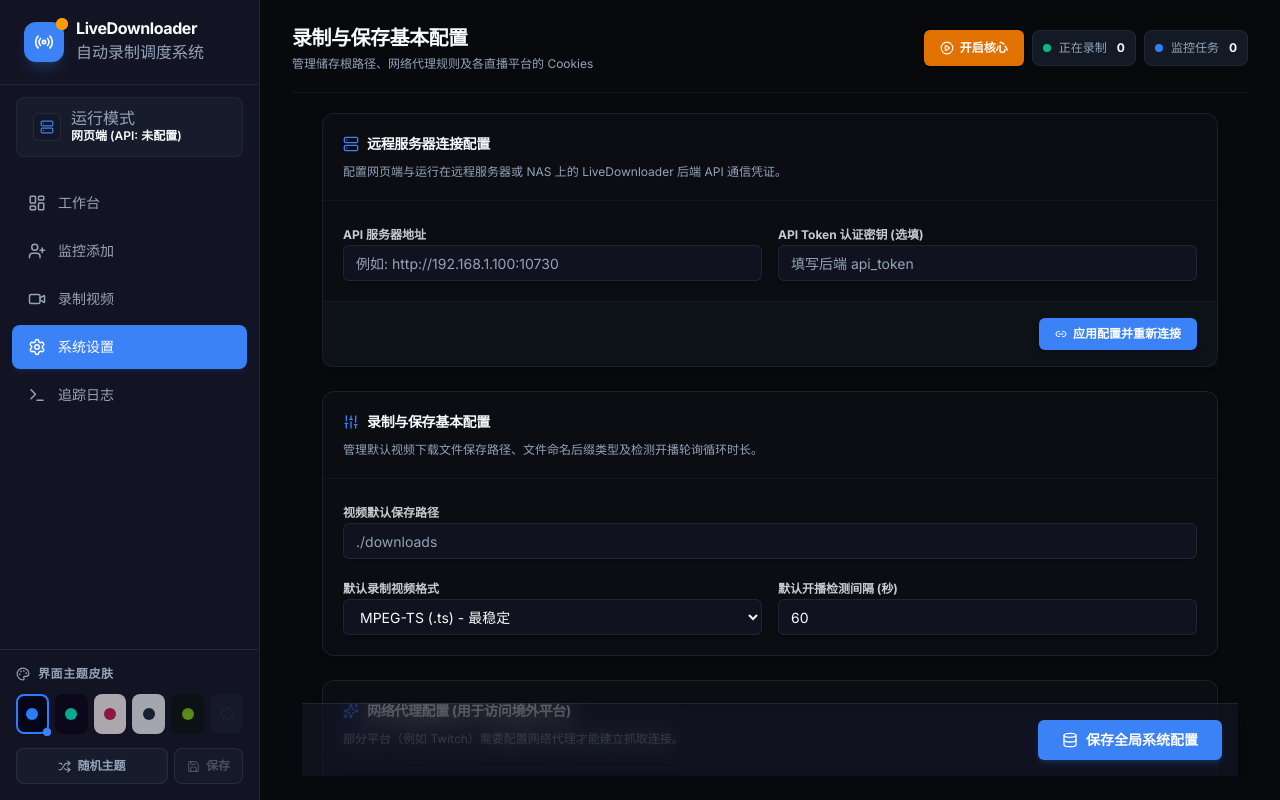
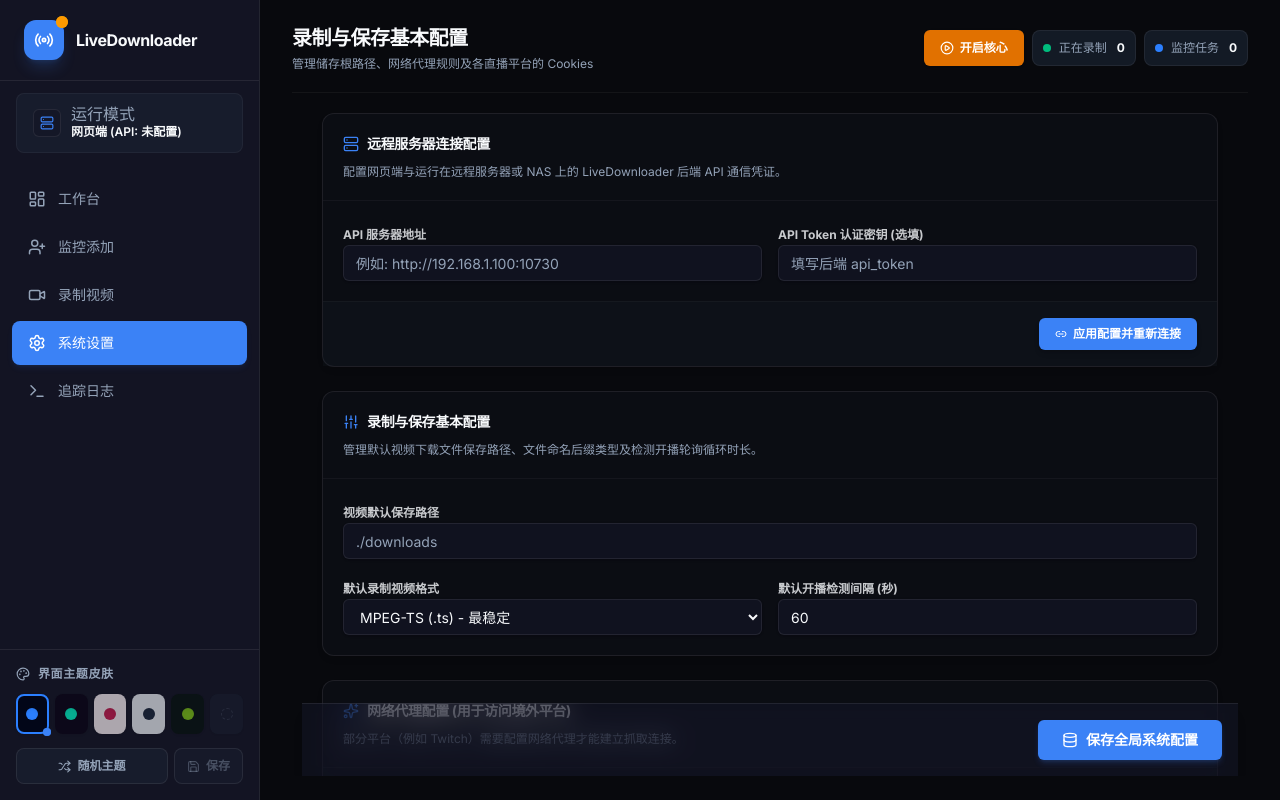
Before and after one commit to mega-mage/LiveDownloader, a React (Vite) app: page / in a window 1280 px wide. Built offline with nearby package versions, Linux system fonts and the light colour scheme.

Commit message:
modified:   src/components/Sidebar.jsx

```diff
--- a/src/components/Sidebar.jsx
+++ b/src/components/Sidebar.jsx
@@ -55,7 +55,6 @@
         </div>
         <div className="flex flex-col">
           <h1 className="font-bold text-base leading-none tracking-tight">LiveDownloader</h1>
-          <span className="text-xxs text-muted-foreground mt-1">{t("brand_sub", lang)}</span>
         </div>
       </div>
 
```
